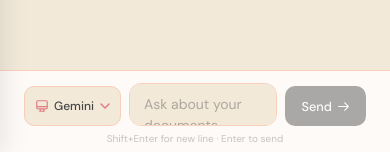
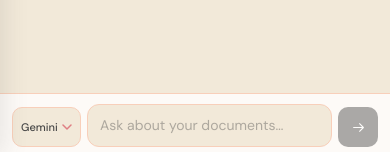
Before and after one commit to Anilbk777/DocMind, a React (Vite) app in the folder docmind/: page / in a window 390 px wide. Shown: the part 689-841 px from the top of the page. Built offline with nearby package versions, Linux system fonts and the light colour scheme; no server answers.

Commit message:
chatinput and chatinput.module.css updated

```diff
--- a/docmind/src/components/ChatInput.jsx
+++ b/docmind/src/components/ChatInput.jsx
@@ -1,3 +1,81 @@
+// import { useRef, useState } from 'react';
+// import styles from './ChatInput.module.css';
+
+// export default function ChatInput({ onSend, disabled }) {
+//   const [text,     setText]     = useState('');
+//   const [provider, setProvider] = useState('gemini');
+//   const textareaRef = useRef(null);
+
+//   function handleInput(e) {
+//     setText(e.target.value);
+//     const ta = textareaRef.current;
+//     ta.style.height = 'auto';
+//     ta.style.height = Math.min(ta.scrollHeight, 160) + 'px';
+//   }
+
+//   function handleKeyDown(e) {
+//     if (e.key === 'Enter' && !e.shiftKey) {
+//       e.preventDefault();
+//       submit();
+//     }
+//   }
+
+//   function submit() {
+//     const q = text.trim();
+//     if (!q || disabled) return;
+//     onSend(q, provider);
+//     setText('');
+//     const ta = textareaRef.current;
+//     if (ta) { ta.style.height = 'auto'; }
+//   }
+
+//   return (
+//     <div className={styles.dock}>
+//       <form className={styles.row} onSubmit={e => { e.preventDefault(); submit(); }}>
+//         {/* Model selector */}
+//         <div className={styles.modelPill}>
+//           <svg width="14" height="14" fill="none" viewBox="0 0 24 24" stroke="currentColor" style={{ color: 'var(--rose)', flexShrink: 0 }}>
+//             <path strokeLinecap="round" strokeLinejoin="round" strokeWidth="2"
+//               d="M9.75 17L9 20l-1 1h8l-1-1-.75-3M3 13h18M5 17h14a2 2 0 002-2V5a2 2 0 00-2-2H5a2 2 0 00-2 2v10a2 2 0 002 2z"/>
+//           </svg>
+//           <select value={provider} onChange={e => setProvider(e.target.value)} className={styles.select}>
+//             <option value="gemini">Gemini</option>
+//             <option value="groq">Groq</option>
+//           </select>
+//           <svg width="10" height="6" viewBox="0 0 10 6" fill="none" style={{ flexShrink: 0, pointerEvents: 'none' }}>
+//             <path d="M1 1l4 4 4-4" stroke="#DF7F83" strokeWidth="1.5" strokeLinecap="round" strokeLinejoin="round"/>
+//           </svg>
+//         </div>
+
+//         {/* Textarea */}
+//         <textarea
+//           ref={textareaRef}
+//           className={styles.textarea}
+//           rows={1}
+//           placeholder="Ask about your documents…"
+//           value={text}
+//           onChange={handleInput}
+//           onKeyDown={handleKeyDown}
+//           disabled={disabled}
+//         />
+
+//         {/* Send */}
+//         <button type="submit" className={styles.sendBtn} disabled={disabled || !text.trim()}>
+//           Send
+//           <svg width="13" height="13" fill="none" viewBox="0 0 24 24" stroke="currentColor">
+//             <path strokeLinecap="round" strokeLinejoin="round" strokeWidth="2" d="M14 5l7 7m0 0l-7 7m7-7H3"/>
+//           </svg>
+//         </button>
+//       </form>
+//       <p className={styles.hint}>Shift+Enter for new line · Enter to send</p>
+//     </div>
+//   );
+// }
+
+
+// =======================================================================================================
+
+
 import { useRef, useState } from 'react';
 import styles from './ChatInput.module.css';
 
@@ -26,15 +104,17 @@ export default function ChatInput({ onSend, disabled }) {
     onSend(q, provider);
     setText('');
     const ta = textareaRef.current;
-    if (ta) { ta.style.height = 'auto'; }
+    if (ta) ta.style.height = 'auto';
   }
 
   return (
     <div className={styles.dock}>
       <form className={styles.row} onSubmit={e => { e.preventDefault(); submit(); }}>
+
         {/* Model selector */}
         <div className={styles.modelPill}>
-          <svg width="14" height="14" fill="none" viewBox="0 0 24 24" stroke="currentColor" style={{ color: 'var(--rose)', flexShrink: 0 }}>
+          {/* Icon hidden on mobile via .modelIcon class */}
+          <svg className={styles.modelIcon} width="14" height="14" fill="none" viewBox="0 0 24 24" stroke="currentColor" style={{ color: 'var(--rose)', flexShrink: 0 }}>
             <path strokeLinecap="round" strokeLinejoin="round" strokeWidth="2"
               d="M9.75 17L9 20l-1 1h8l-1-1-.75-3M3 13h18M5 17h14a2 2 0 002-2V5a2 2 0 00-2-2H5a2 2 0 00-2 2v10a2 2 0 002 2z"/>
           </svg>
@@ -59,9 +139,9 @@ export default function ChatInput({ onSend, disabled }) {
           disabled={disabled}
         />
 
-        {/* Send */}
+        {/* Send — text hidden on mobile, icon only */}
         <button type="submit" className={styles.sendBtn} disabled={disabled || !text.trim()}>
-          Send
+          <span className={styles.sendLabel}>Send</span>
           <svg width="13" height="13" fill="none" viewBox="0 0 24 24" stroke="currentColor">
             <path strokeLinecap="round" strokeLinejoin="round" strokeWidth="2" d="M14 5l7 7m0 0l-7 7m7-7H3"/>
           </svg>
--- a/docmind/src/components/ChatInput.module.css
+++ b/docmind/src/components/ChatInput.module.css
@@ -1,4 +1,4 @@
-.dock {
+/* .dock {
   flex-shrink: 0; background: var(--white);
   border-top: 1px solid var(--blush);
   padding: 12px 24px 10px;
@@ -58,4 +58,190 @@
 .hint {
   text-align: center; font-size: 10px;
   color: var(--charcoal); opacity: .3; margin-top: 6px;
+} */
+
+
+/* ==================================================================================================
+ */
+
+.dock {
+  flex-shrink: 0;
+  background: var(--white);
+  border-top: 1px solid var(--blush);
+  padding: 12px 24px 10px;
 }
+
+.row {
+  max-width: 760px;
+  margin: 0 auto;
+  display: flex;
+  align-items: flex-end;
+  gap: 8px;
+}
+
+.modelPill {
+  display: flex;
+  align-items: center;
+  gap: 5px;
+  height: 40px;
+  padding: 0 10px;
+  border-radius: 10px;
+  border: 1px solid var(--blush);
+  background: var(--cream);
+  flex-shrink: 0;
+}
+
+.select {
+  appearance: none;
+  -webkit-appearance: none;
+  background: transparent;
+  border: none;
+  font-family: 'DM Sans', sans-serif;
+  font-size: 12px;
+  font-weight: 500;
+  color: var(--charcoal);
+  cursor: pointer;
+  padding: 0;
+  line-height: 1;
+}
+
+.select:focus {
+  outline: none;
+}
+
+/* Hide the "Send" text label on mobile — show icon only */
+.sendLabel {
+  display: inline;
+}
+
+.textarea {
+  flex: 1;
+  resize: none;
+  min-height: 40px;
+  max-height: 160px;
+  overflow-y: auto;
+  line-height: 1.5;
+  font-family: 'DM Sans', sans-serif;
+  font-size: 0.875rem;
+  color: var(--charcoal);
+  background: var(--cream);
+  border: 1px solid var(--blush);
+  border-radius: 12px;
+  padding: 10px 14px;
+  transition: border-color 0.2s, box-shadow 0.2s;
+}
+
+.textarea:focus {
+  outline: none;
+  border-color: var(--rose);
+  box-shadow: 0 0 0 3px rgba(223, 127, 131, 0.12);
+}
+
+.textarea::placeholder {
+  color: rgba(70, 70, 70, 0.4);
+}
+
+.textarea:disabled {
+  opacity: 0.5;
+}
+
+.sendBtn {
+  height: 40px;
+  padding: 0 16px;
+  border-radius: 10px;
+  background: var(--charcoal);
+  color: #fff;
+  font-family: 'DM Sans', sans-serif;
+  font-size: 0.8rem;
+  font-weight: 500;
+  border: none;
+  cursor: pointer;
+  display: flex;
+  align-items: center;
+  gap: 5px;
+  flex-shrink: 0;
+  align-self: flex-end;
+  transition: background 0.2s, transform 0.1s, opacity 0.15s;
+}
+
+.sendBtn:hover:not(:disabled) {
+  background: var(--rose);
+}
+
+.sendBtn:active:not(:disabled) {
+  transform: scale(0.97);
+}
+
+.sendBtn:disabled {
+  opacity: 0.45;
+  cursor: not-allowed;
+}
+
+.hint {
+  text-align: center;
+  font-size: 10px;
+  color: var(--charcoal);
+  opacity: .3;
+  margin-top: 6px;
+}
+
+/* ── Mobile ── */
+@media (max-width: 768px) {
+  .dock {
+    padding: 10px 12px 8px;
+  }
+
+  .row {
+    gap: 6px;
+  }
+
+  /* Hide model icon, keep select + chevron */
+  .modelIcon {
+    display: none;
+  }
+
+  .modelPill {
+    height: 40px;
+    padding: 0 8px;
+    gap: 4px;
+  }
+
+  .select {
+    font-size: 11px;
+    max-width: 52px;
+    /* prevent it from growing too wide */
+  }
+
+  .textarea {
+    font-size: 0.875rem;
+    padding: 10px 12px;
+    min-height: 40px;
+  }
+
+  /* Icon-only send button on mobile */
+  .sendBtn {
+    width: 40px;
+    padding: 0;
+    justify-content: center;
+  }
+
+  .sendLabel {
+    display: none;
+  }
+
+  /* Hide the hint on very small screens */
+  .hint {
+    display: none;
+  }
+}
+
+@media (max-width: 380px) {
+  .modelPill {
+    padding: 0 6px;
+  }
+
+  .select {
+    max-width: 44px;
+    font-size: 10px;
+  }
+}
```
